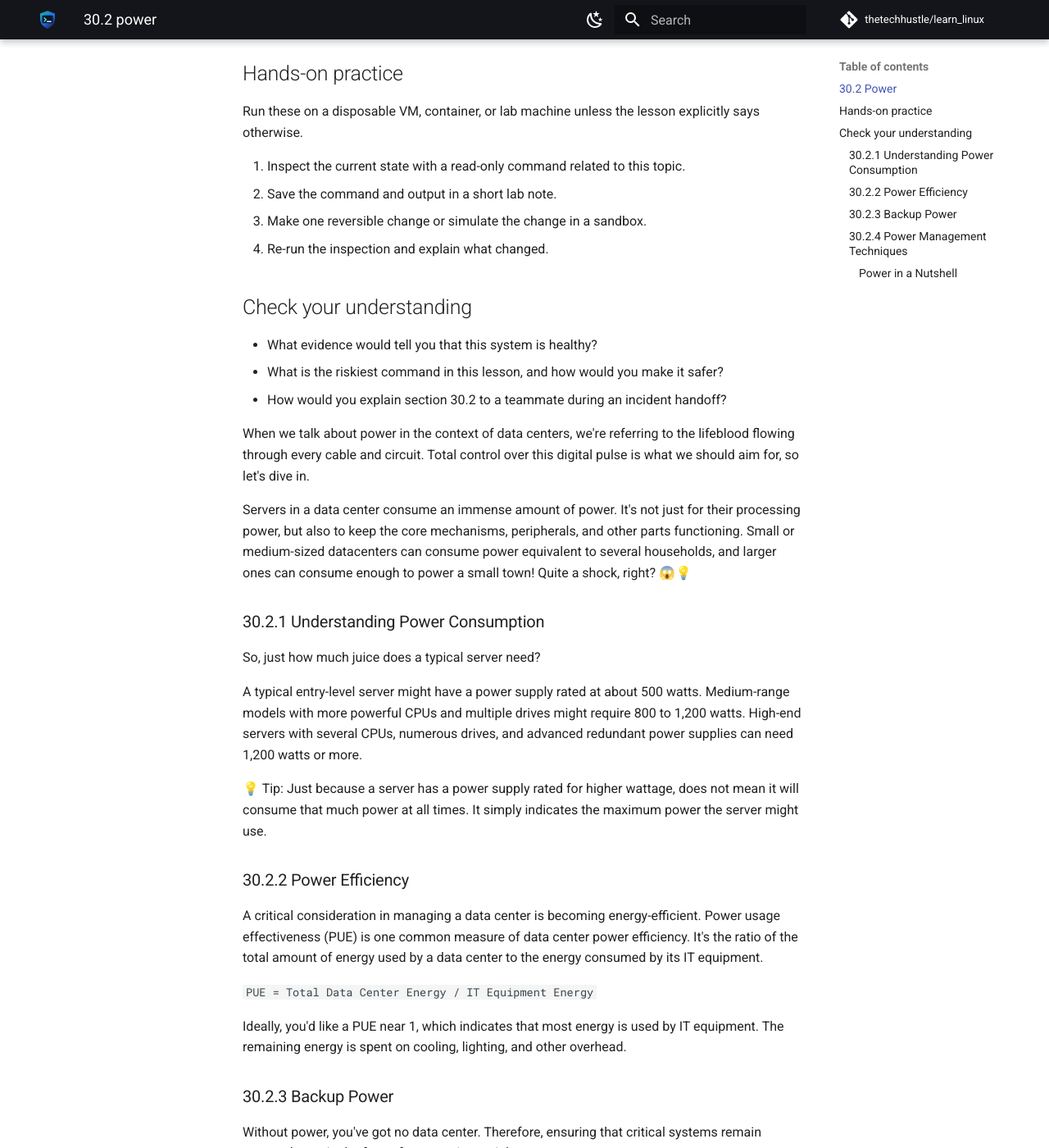
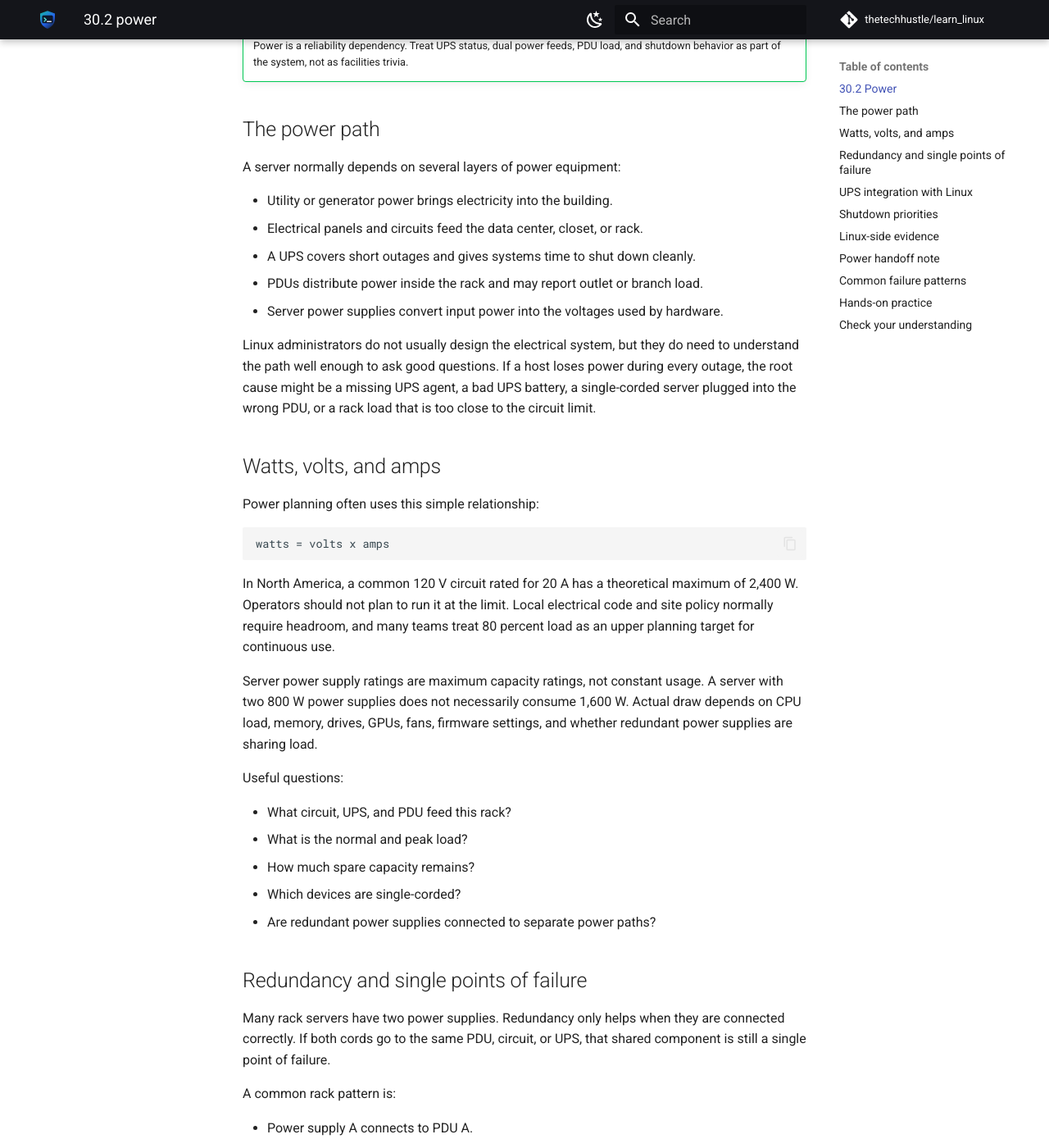
Before and after one commit to thetechhustle/learn_linux, an MkDocs documentation site: the page built from docs/lessons/30_data_center_basics/30.2_power.md, in a window 1280 px wide and 1400 px high, scrolled down 616 px. Shown: the whole window at 82% size. Built offline with MkDocs 1.6.1 and Material for MkDocs 9.7.7, drawn with Linux system fonts in a browser that asks for light colours; comment, search, counter and statistics services are not loaded; some of the changed text lies outside the part shown.

Commit message:
Improve Chapter 30 power lesson (#276)
Co-authored-by: Jules Ai <jules@Juless-Air.ts.net lan>

````diff
--- a/docs/lessons/30_data_center_basics/30.2_power.md
+++ b/docs/lessons/30_data_center_basics/30.2_power.md
@@ -1,72 +1,181 @@
 ## 30.2 Power
 
-
-
 !!! abstract "What you will learn"
-    - Explain where **30.2 Power** fits in day-to-day Linux operations.
-    - Use current Linux tooling to inspect, change, and verify the relevant system behavior.
-    - Connect the concept to a real operational scenario: a small office server closet growing into real infrastructure.
+    - Explain why power design affects Linux reliability, maintenance windows, and incident response.
+    - Read basic rack power facts such as watts, volts, amps, redundancy, and UPS runtime.
+    - Use Linux-side evidence to decide whether a host is protected by power management.
+    - Build a short power handoff note for a server, rack, or small server room.
 
 !!! example "Field story"
-    Imagine a small office server closet growing into real infrastructure. Your job is not to memorize a command; it is to build a short evidence trail, choose a low-risk change, and prove whether the system improved.
+    A small office server room has grown from one tower server to two racks. A brief utility outage now affects file shares, authentication, monitoring, and backups. Before adding more equipment, the team needs to know what is plugged in, how much power it can draw, and what should shut down first when battery time is short.
 
 !!! success "Operator principle"
-    Power, cooling, physical security, and labeling are reliability features.
+    Power is a reliability dependency. Treat UPS status, dual power feeds, PDU load, and shutdown behavior as part of the system, not as facilities trivia.
+
+## The power path
+
+A server normally depends on several layers of power equipment:
+
+- Utility or generator power brings electricity into the building.
+- Electrical panels and circuits feed the data center, closet, or rack.
+- A UPS covers short outages and gives systems time to shut down cleanly.
+- PDUs distribute power inside the rack and may report outlet or branch load.
+- Server power supplies convert input power into the voltages used by hardware.
+
+Linux administrators do not usually design the electrical system, but they do need to understand the path well enough to ask good questions. If a host loses power during every outage, the root cause might be a missing UPS agent, a bad UPS battery, a single-corded server plugged into the wrong PDU, or a rack load that is too close to the circuit limit.
+
+## Watts, volts, and amps
+
+Power planning often uses this simple relationship:
+
+```text
+watts = volts x amps
+```
+
+In North America, a common 120 V circuit rated for 20 A has a theoretical maximum of 2,400 W. Operators should not plan to run it at the limit. Local electrical code and site policy normally require headroom, and many teams treat 80 percent load as an upper planning target for continuous use.
+
+Server power supply ratings are maximum capacity ratings, not constant usage. A server with two 800 W power supplies does not necessarily consume 1,600 W. Actual draw depends on CPU load, memory, drives, GPUs, fans, firmware settings, and whether redundant power supplies are sharing load.
+
+Useful questions:
+
+- What circuit, UPS, and PDU feed this rack?
+- What is the normal and peak load?
+- How much spare capacity remains?
+- Which devices are single-corded?
+- Are redundant power supplies connected to separate power paths?
+
+## Redundancy and single points of failure
+
+Many rack servers have two power supplies. Redundancy only helps when they are connected correctly. If both cords go to the same PDU, circuit, or UPS, that shared component is still a single point of failure.
+
+A common rack pattern is:
+
+- Power supply A connects to PDU A.
+- Power supply B connects to PDU B.
+- PDU A and PDU B are fed by separate UPS, circuit, or power paths where the site supports it.
+
+Small environments may not have full A/B power. In that case, document the limitation plainly and make sure the shutdown plan is tested. Honest notes are better than assumed redundancy.
+
+## UPS integration with Linux
+
+A UPS is only useful to Linux if the host or monitoring system can see it and act on it. Common Linux UPS tooling includes Network UPS Tools, often packaged as `nut`, and vendor tools in larger environments.
+
+Read-only checks vary by site, but these are common starting points:
+
+```bash
+systemctl status nut-monitor
+upsc -l
+upsc ups@localhost
+journalctl -u nut-monitor -n 50 --no-pager
+```
+
+Look for:
+
+- UPS status: online, on battery, low battery, or replace battery.
+- Battery charge and estimated runtime.
+- Load percentage.
+- Last self-test result.
+- Whether the Linux host has a shutdown policy when runtime is low.
+
+Do not test UPS behavior by pulling production power without an approved maintenance window. Use vendor self-tests, lab equipment, or a staged maintenance plan.
+
+## Shutdown priorities
+
+When battery runtime is short, every system cannot be equally important. A practical shutdown plan names what stays up longest and what stops first.
+
+Example priority order:
+
+1. Monitoring and network gear stay up as long as possible so operators can see what is happening.
+2. Stateless application workers shut down early.
+3. Batch jobs and noncritical lab systems shut down early.
+4. Databases, file servers, and identity systems receive clean stop procedures.
+5. Core network and management systems shut down last if the outage continues.
+
+Write the plan so another operator can execute it under pressure. Include service names, expected stop times, and who is allowed to approve shutdowns.
+
+## Linux-side evidence
+
+Linux cannot tell you everything about the electrical path, but it can help you build an evidence trail:
+
+```bash
+hostnamectl
+uptime
+last -x | head
+journalctl -b -1 -p warning..alert --no-pager
+systemctl list-units '*nut*' --no-pager
+```
+
+Use this evidence to answer:
+
+- Did the host reboot unexpectedly?
+- Was the previous shutdown clean?
+- Is a UPS agent installed and running?
+- Did logs show low battery, lost communication, or forced shutdown?
+- Are services configured to recover cleanly after boot?
+
+If smart PDUs or out-of-band management are available, add their readings to the same incident note. Keep Linux logs, PDU load, UPS status, and maintenance records together.
+
+## Power handoff note
+
+For each important rack or host, keep a short note like this:
+
+```text
+System or rack:
+Business service:
+Power feeds:
+UPS/PDU:
+Normal load:
+Peak load:
+Battery runtime target:
+Linux UPS agent:
+Shutdown priority:
+Last tested:
+Known risks:
+Next fix:
+```
+
+This note is not busywork. It tells the next operator whether the system can survive a short outage, whether it will shut down cleanly, and where the weak point is.
+
+## Common failure patterns
+
+- A dual-power server has both cords plugged into the same PDU.
+- A UPS battery is old, so runtime is much shorter than the dashboard predicts.
+- A server room adds hardware over time but no one updates load calculations.
+- Linux sees the UPS, but the shutdown policy was never configured.
+- Network gear is on a different UPS, so servers stay up but become unreachable.
+- A power event causes a filesystem, database, or RAID rebuild issue after boot.
 
 ## Hands-on practice
 
-Run these on a disposable VM, container, or lab machine unless the lesson explicitly says otherwise.
+Run these on a disposable VM, lab host, or read-only production session where approved.
 
-1. Inspect the current state with a read-only command related to this topic.
-2. Save the command and output in a short lab note.
-3. Make one reversible change or simulate the change in a sandbox.
-4. Re-run the inspection and explain what changed.
+1. Check whether the host has UPS-related services:
+
+   ```bash
+   systemctl list-units '*nut*' --no-pager
+   systemctl list-unit-files '*nut*' --no-pager
+   ```
+
+2. Review the previous boot for shutdown or power-loss clues:
+
+   ```bash
+   last -x | head -20
+   journalctl -b -1 -p warning..alert --no-pager
+   ```
+
+3. Pick one imaginary rack and calculate a planning load:
+
+   ```text
+   120 V x 20 A = 2,400 W theoretical maximum
+   2,400 W x 0.80 = 1,920 W planning target
+   ```
+
+4. Draft a power handoff note for one server. Mark unknown fields as `unknown` instead of guessing.
 
 ## Check your understanding
 
-- What evidence would tell you that this system is healthy?
-- What is the riskiest command in this lesson, and how would you make it safer?
-- How would you explain section 30.2 to a teammate during an incident handoff?
-
-
-When we talk about power in the context of data centers, we're referring to the lifeblood flowing through every cable and circuit. Total control over this digital pulse is what we should aim for, so let's dive in.
-
-Servers in a data center consume an immense amount of power. It's not just for their processing power, but also to keep the core mechanisms, peripherals, and other parts functioning. Small or medium-sized datacenters can consume power equivalent to several households, and larger ones can consume enough to power a small town! Quite a shock, right? 😱💡
-
-### 30.2.1 Understanding Power Consumption
-
-So, just how much juice does a typical server need?
-
-A typical entry-level server might have a power supply rated at about 500 watts. Medium-range models with more powerful CPUs and multiple drives might require 800 to 1,200 watts. High-end servers with several CPUs, numerous drives, and advanced redundant power supplies can need 1,200 watts or more.
-
-💡 Tip: Just because a server has a power supply rated for higher wattage, does not mean it will consume that much power at all times. It simply indicates the maximum power the server might use.
-
-### 30.2.2 Power Efficiency
-
-A critical consideration in managing a data center is becoming energy-efficient. Power usage effectiveness (PUE) is one common measure of data center power efficiency. It's the ratio of the total amount of energy used by a data center to the energy consumed by its IT equipment.
-
-<Ratio calculation>
-
-```PUE = Total Data Center Energy / IT Equipment Energy```
-
-Ideally, you'd like a PUE near 1, which indicates that most energy is used by IT equipment. The remaining energy is spent on cooling, lighting, and other overhead.
-
-### 30.2.3 Backup Power
-
-Without power, you've got no data center. Therefore, ensuring that critical systems remain powered even in the face of outages is crucial.
-
-Enter the world of Uninterruptible Power Supplies (UPS) and generators. A UPS bridges small power shortfalls, allowing time for the system to shut down correctly or for a longer-term power source – like a generator – to start up.🔋🔌
-
-### 30.2.4 Power Management Techniques
-
-Data centers have evolved many techniques to reduce and manage power usage. Some methods include:
-
-- Virtualization: This allows for higher server utilization rates, meaning fewer servers are needed.
-- Low-power and high-efficiency components: Hard drives, SSDs, power supplies, CPUs—they all come in low-power and high-efficiency models.
-- Scheduled shutdowns: Many servers today can be turned on and off based on their workload schedules. When not needed, shut them down, and save power!
-
-#### Power in a Nutshell
-
-Understanding power isn't just about kilowatts and power backup facilities, it's also an understanding of power management techniques, power efficiency, and power consumption. By managing power efficiently, you don't just control your costs, but you also contribute to a healthier planet by consuming less energy. Taking control over the digital pulse of your data center is truly a power move! 💪⚡
-
-Remember, every drop of power saved in a data center contributes to the overall performance and efficiency of the system. And as future Linux gurus, you'll understand that every little power drop counts!
+- Why does a high-wattage power supply rating not equal constant power consumption?
+- What makes a dual-power-supply server still vulnerable to one power failure?
+- Which Linux logs would you check after a suspected power-loss reboot?
+- Why should UPS shutdown behavior be tested before an outage?
+- What information belongs in a rack or host power handoff note?
````
